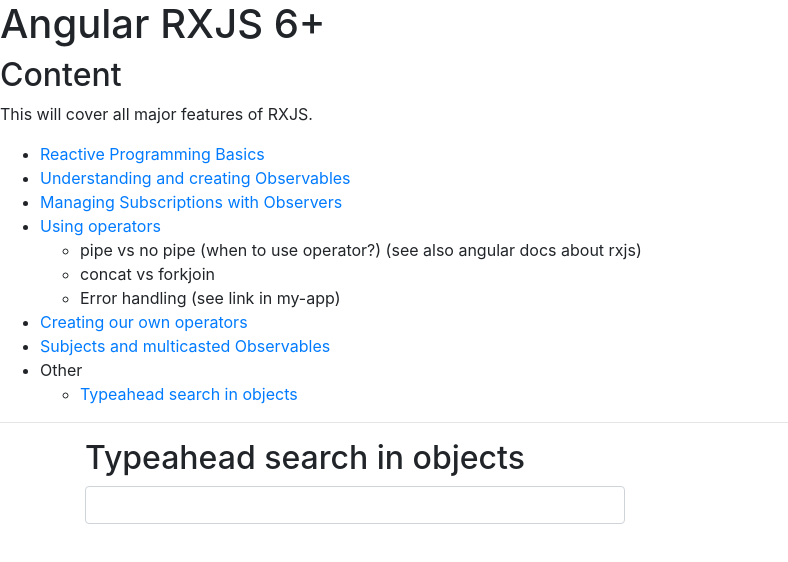
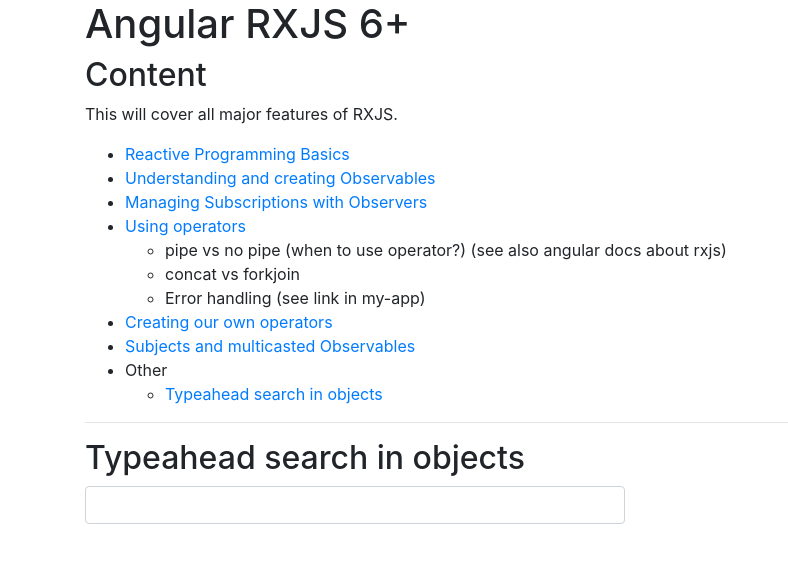
Before and after one commit to henrikmathiesen/angular-x-rxjs6-plus, an Angular app: page /typeahead-search-in-objects in a window 1280 px wide. Shown: the top 562 px of the page, without its empty margins (0-788 px from the left). Built offline with nearby package versions, Linux system fonts and the light colour scheme.

Commit message:
-design with bootstrap

```diff
--- a/src/app/app.component.html
+++ b/src/app/app.component.html
@@ -1,5 +1,9 @@
-<h1>Angular RXJS 6+</h1>
-
-<app-menu></app-menu>
-
-<router-outlet></router-outlet>
+<div class="container">
+    <div class="row">
+        <div class="col">
+            <h1>Angular RXJS 6+</h1>
+            <app-menu></app-menu>
+            <router-outlet></router-outlet>
+        </div>
+    </div>
+</div>
--- a/src/app/other/typeahead-search-in-objects/typeahead-search-in-objects.component.html
+++ b/src/app/other/typeahead-search-in-objects/typeahead-search-in-objects.component.html
@@ -1,4 +1,3 @@
-<div class="container">
 <div class="row">
     <div class="col-6">
         <h2>Typeahead search in objects</h2>
@@ -16,4 +15,3 @@
             </ng-template> -->
     </div>
 </div>
-</div>
```
Lines whose indentation alone changed are shown as unchanged.
